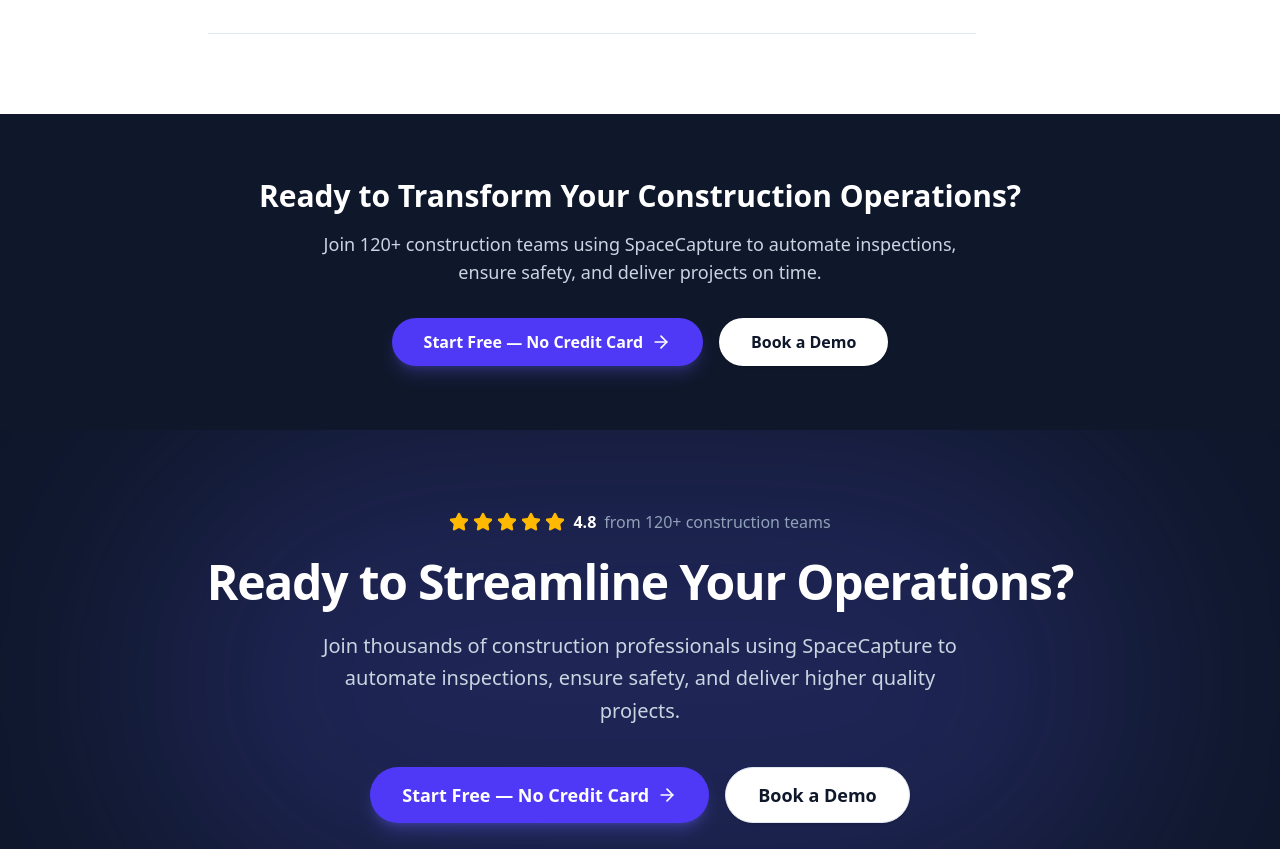
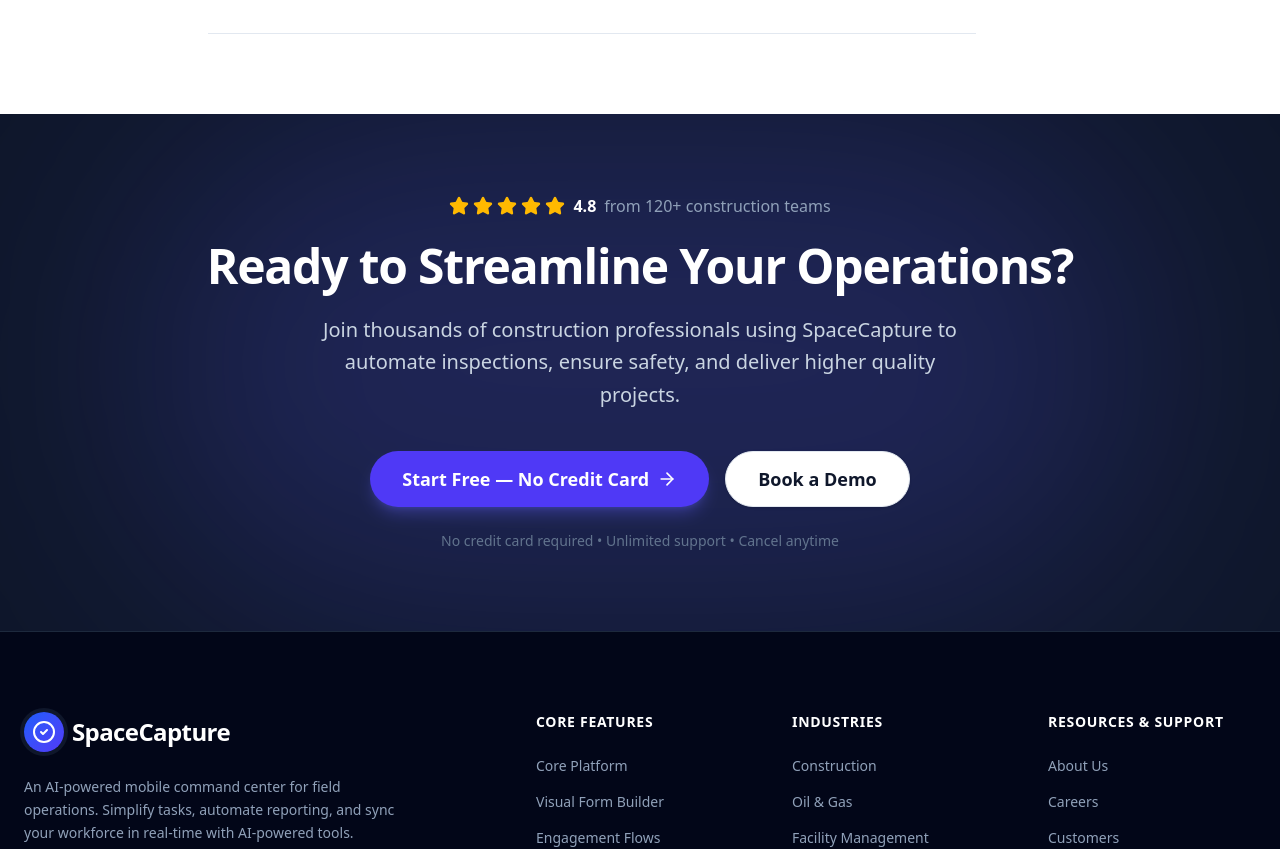
Before and after one commit to kenesbibin/space-field-website, a Next.js app: page /crack-detection-on-bridges in a window 1280 px wide. Shown: the part 3928-4777 px from the top of the page. Built offline with nearby package versions, Linux system fonts and the light colour scheme.

Commit message:
fix: remove duplicate mid-page CTA section from SEO landing template

```diff
--- a/components/seo/SeoLandingPage.tsx
+++ b/components/seo/SeoLandingPage.tsx
@@ -86,35 +86,6 @@ export const SeoLandingPage = ({
                     </div>
                 </section>
 
-                {/* Mid-Page CTA Section */}
-                <section className="py-16 bg-slate-900">
-                    <div className="container mx-auto px-4 text-center">
-                        <h2 className="text-2xl md:text-3xl font-bold text-white mb-4">
-                            Ready to Transform Your Construction Operations?
-                        </h2>
-                        <p className="text-lg text-slate-300 mb-8 max-w-2xl mx-auto">
-                            Join 120+ construction teams using SpaceCapture to automate inspections, ensure safety, and deliver projects on time.
-                        </p>
-                        <div className="flex flex-col sm:flex-row items-center justify-center gap-4">
-                            <a
-                                href={tryForFreeHref}
-                                target="_blank"
-                                rel="noopener noreferrer"
-                                className="w-full sm:w-auto inline-flex h-12 items-center justify-center rounded-full bg-indigo-600 px-8 text-base font-bold text-white shadow-lg shadow-indigo-500/25 transition-all hover:bg-indigo-500 hover:scale-105"
-                            >
-                                Start Free — No Credit Card
-                                <ArrowRight className="ml-2 w-5 h-5" />
-                            </a>
-                            <Link
-                                href="/request-a-demo"
-                                className="w-full sm:w-auto inline-flex h-12 items-center justify-center rounded-full bg-white text-slate-900 px-8 text-base font-bold shadow transition-all hover:bg-slate-100 hover:scale-105"
-                            >
-                                Book a Demo
-                            </Link>
-                        </div>
-                    </div>
-                </section>
-
                 <SeoCallToAction tryForFreeHref={tryForFreeHref} />
             </main>
         </div>
```
